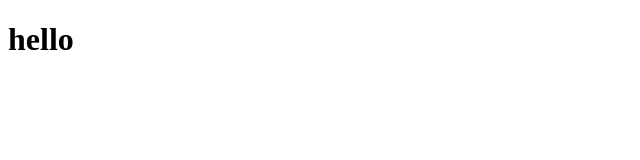
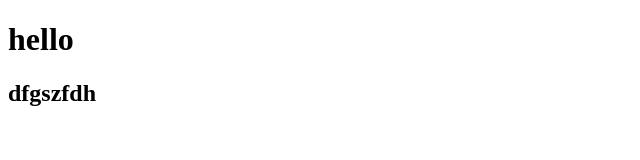
Before and after one commit to ItstepForstudent/pr01, a plain HTML site: page index.html in a window 1280 px wide. Shown: the whole page, without its empty margins (0-640 px from the left). Drawn offline with Linux system fonts and the light colour scheme.

Commit message:
add a h2 tag

```diff
--- a/index.html
+++ b/index.html
@@ -6,5 +6,6 @@
 </head>
 <body>
 <h1>hello</h1>
+<h2>dfgszfdh</h2>
 </body>
 </html>
```
